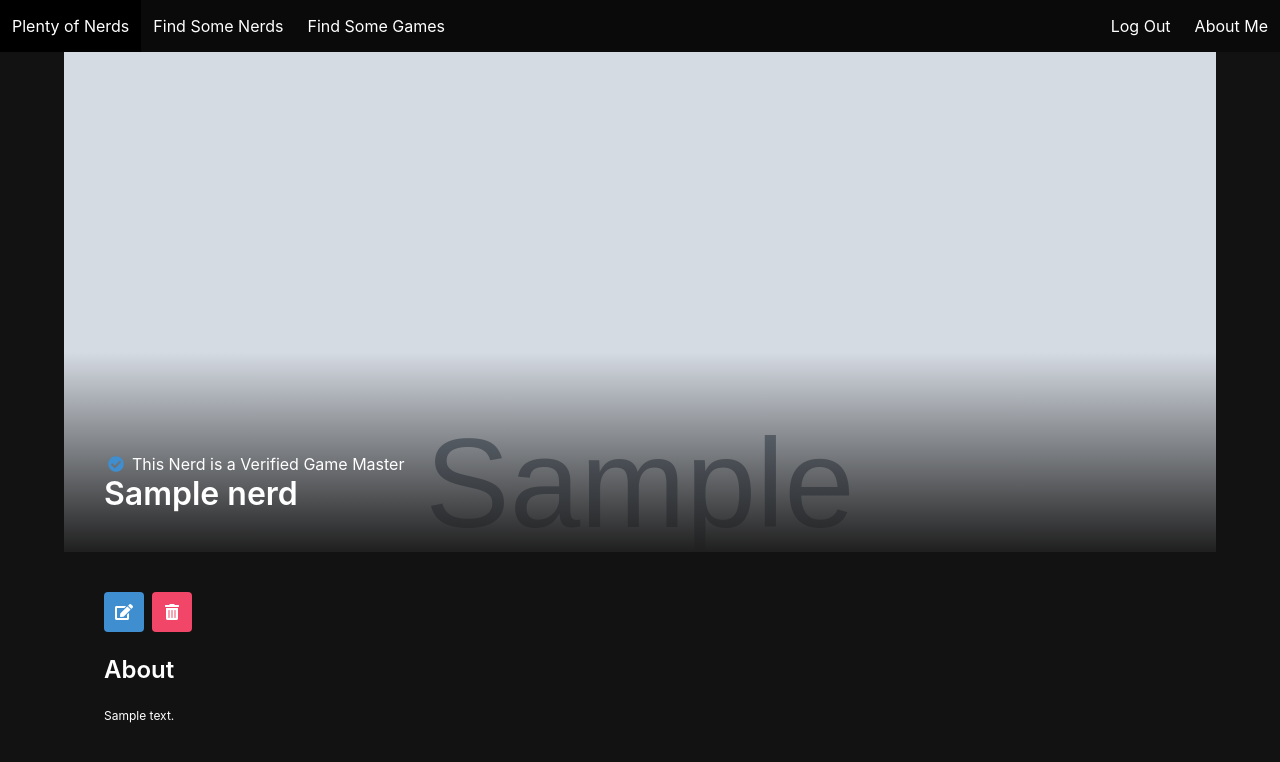
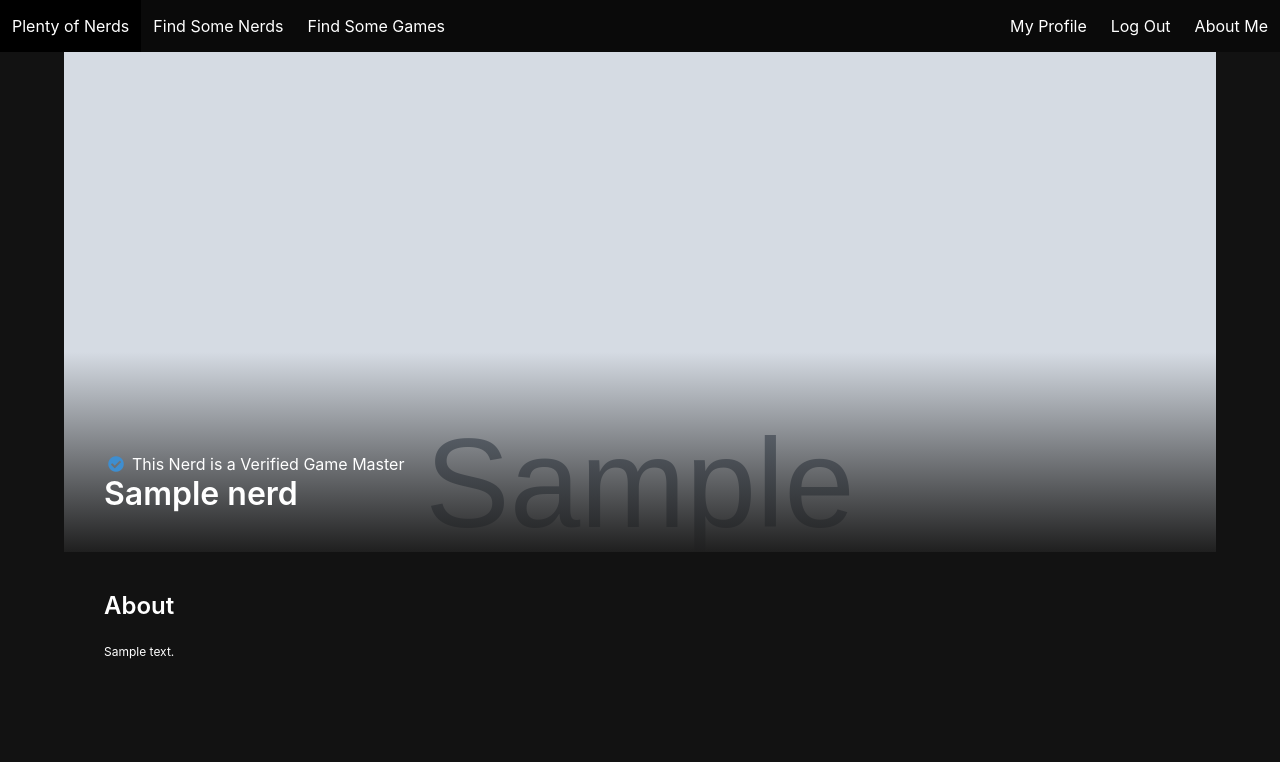
Before and after one commit to m-deez/plenty-of-nerds, a Django app: page /nerds/1 in a window 1280 px wide. Shown: the top 762 px of the page. Run offline with Django 3.2, Linux system fonts and the light colour scheme; a user stored in the database is signed in; tables that the repository leaves empty hold one stand-in row (values such as "Sample post"); grey boxes marked "Sample" are stand-in pictures.

Commit message:
made it so user can only edit their own profile from the 'my profile' tab in the nav bar

```diff
--- a/main_app/forms.py
+++ b/main_app/forms.py
@@ -5,6 +5,10 @@ class GameForm(ModelForm):
     class Meta:
         model = Game
         fields = ['title', 'gm_required', 'players', 'system', 'experience_lvl', 'game_style', 'about', 'img', 'nerd']
+
+        def form_valid(self, form):
+            form.instance.nerd = self.request.nerd
+            return super(GameForm, self).form_valid(form)
 
         def __init__(self, *args, **kwargs):
             super().__init__(*args, **kwargs)
--- a/main_app/templates/base.html
+++ b/main_app/templates/base.html
@@ -28,6 +28,7 @@
               <a class="navbar-item" href="/games">Find Some Games</a>
             </div>
             <div class="navbar-menu navbar-end">
+              <a class="navbar-item" href="{% url 'user_nerd_details' user.pk %}">My Profile</a>
               <a class="navbar-item" href="{% url 'logout' %}">Log Out</a>
               <a class="navbar-item" href="/about">About Me</a>
             </div>
--- a/main_app/templates/nerd_details.html
+++ b/main_app/templates/nerd_details.html
@@ -16,18 +16,6 @@
   <h1 class="title">{{nerd.name}}</h1>
 </div>
 <div class="detail__container">
-  <div class="buttons">
-    <a href="{% url 'nerd_update' nerd.pk %}" class="button is-info">
-      <span class="icon">
-        <i class="fas fa-edit"></i>
-      </span>
-    </a>
-    <a href="{% url 'nerd_delete' nerd.pk %}" class="button is-danger">
-      <span class="icon">
-        <i class="fas fa-trash-alt"></i>
-      </span>
-    </a>
-  </div>
   <div class="detail__about">
     <h4 class="title is-4">About</h4>
     <p>{{nerd.bio}}</p>
--- a/main_app/urls.py
+++ b/main_app/urls.py
@@ -8,6 +8,7 @@ urlpatterns = [
     path('nerds/', views.NerdList.as_view(), name='nerd_list'),
     path('nerds/create', views.NerdCreate.as_view(), name='nerd_create'),
     path('nerds/<int:pk>', views.NerdDetails.as_view(), name='nerd_details'),
+    path('profile/<int:pk>', views.UserDetails.as_view(), name='user_nerd_details'),
     path('nerds/<int:pk>/update', views.NerdUpdate.as_view(), name='nerd_update'),
     path('nerds/<int:pk>/delete', views.NerdDelete.as_view(), name='nerd_delete'),
     path('games/', views.GameList.as_view(), name='game_list'),
--- a/main_app/views.py
+++ b/main_app/views.py
@@ -42,14 +42,22 @@ class NerdList(TemplateView):
 @method_decorator(login_required, name='dispatch')
 class NerdCreate(CreateView):
     model = Nerd
-    fields = ['gm', 'name', 'img', 'bio', 'user']
+    fields = ['gm', 'name', 'img', 'bio']
     template_name = "nerd_create.html"
     success_url = "/"
+    def form_valid(self, form):
+        form.instance.user = self.request.user
+        return super(NerdCreate, self).form_valid(form)
 
 @method_decorator(login_required, name='dispatch')
 class NerdDetails(DetailView):
     model = Nerd
     template_name = "nerd_details.html"
+
+@method_decorator(login_required, name='dispatch')
+class UserDetails(DetailView):
+    model = Nerd
+    template_name = "user_nerd_details.html"
 
 @method_decorator(login_required, name='dispatch')
 class NerdUpdate(UpdateView):
```
Also changed, not shown: main_app/templates/user_nerd_details.html (renamed from main_app/templates/game_details.html, +12 -7 lines), main_app/migrations/0006_alter_game_nerd.py (added), main_app/migrations/0007_alter_game_nerd.py (added), 2 other files.
